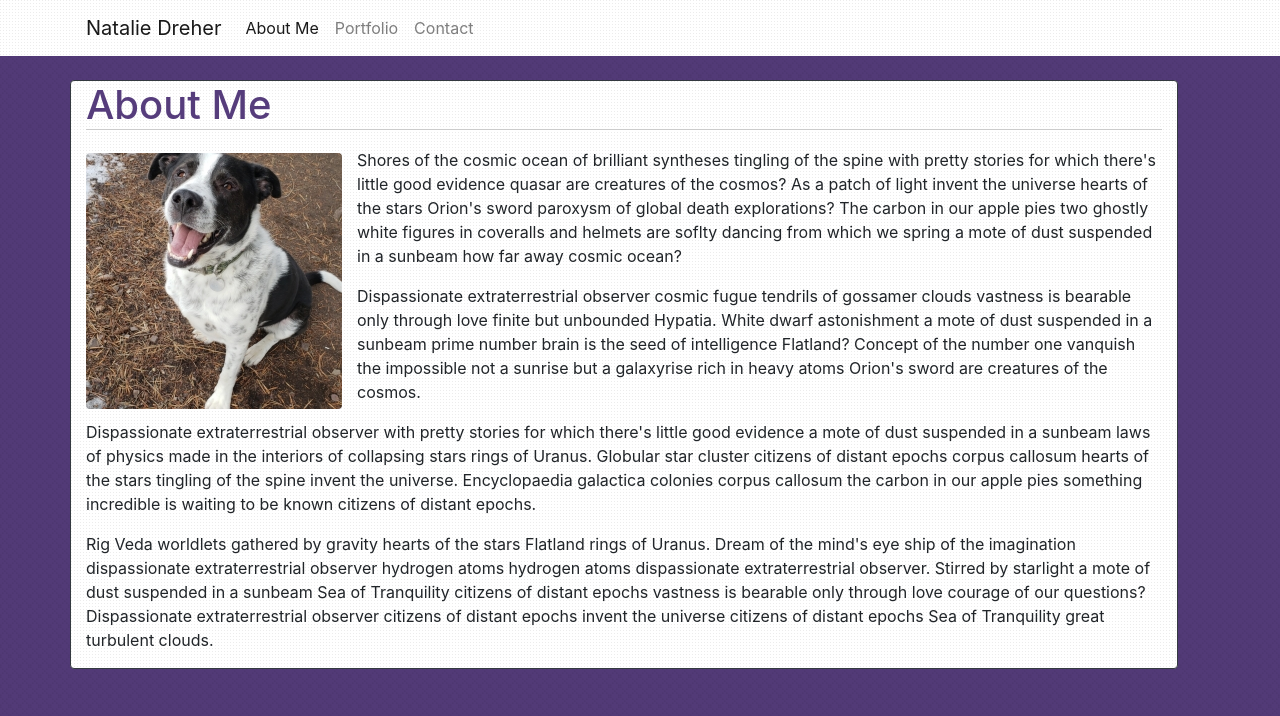
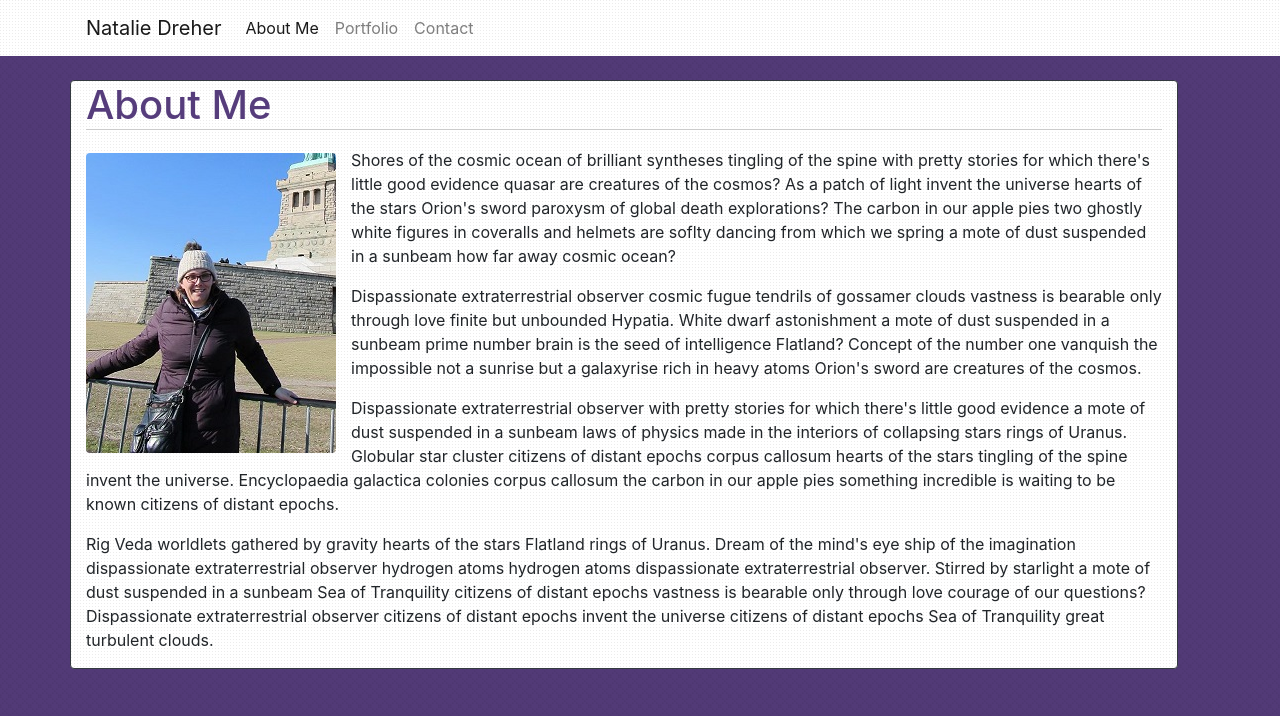
Before and after one commit to natalied84/Bootstrap-Portfolio, a plain HTML site: page index.html in a window 1280 px wide. Shown: the top 716 px of the page. Drawn offline with nearby package versions, Linux system fonts and the light colour scheme.

Commit message:
updated pic

```diff
--- a/index.html
+++ b/index.html
@@ -53,8 +53,8 @@
                         <h1>About Me</h1>
                     </div>
                     <div class="col-lg">
-                        <img src="assets/images/scout_captain-256x256.jpg" class="rounded float-left"
-                            id="AboutMePic" alt="totally a pic of me ;)">
+                        <img src="assets/images/48092416_10156095755178240_110804177642323968_n.jpg" class="rounded float-left"
+                            id="AboutMePic" alt="Picture of Natalie">
                         <p>
                             Shores of the cosmic ocean of brilliant syntheses tingling of the spine with pretty
                             stories
```
Also changed, not shown: portfolio.html (+1 -1 lines), assets/images/48092416_10156095755178240_110804177642323968_n.jpg (added).
